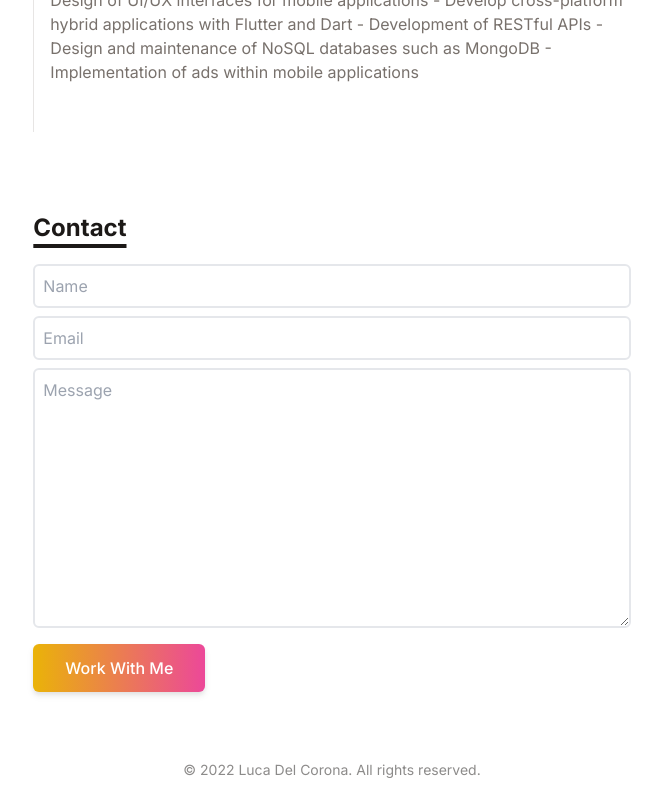
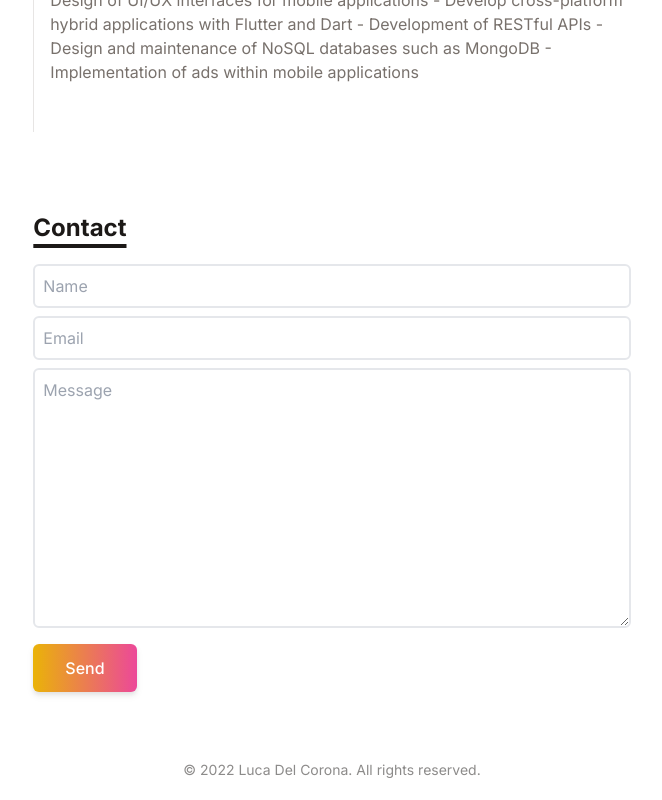
Before and after one commit to VoidElle/portfolio, a React (Vite) app: page / in a window 1280 px wide. Shown: the part 1608-2408 px from the top of the page, without its empty margins (308-970 px from the left). Built offline with nearby package versions, Linux system fonts and the light colour scheme.

Commit message:
Bug fixes

```diff
--- a/src/components/Contact.jsx
+++ b/src/components/Contact.jsx
@@ -30,10 +30,10 @@ const Contact = () => {
                         className="p-2 mb-4 bg-transparent border-2 rounded-md focus:outline-none"
                     />
                     <button
-                        type="button"
+                        type="submit"
                         className="text-center inline-block px-8 py-3 w-max text-base font-medium
                         rounded-md text-white bg-gradient-to-r from-yellow-500 to-pink-500 drop-shadow-md hover:stroke-white">
-                        Work With Me
+                        Send
                     </button>
                 </form>
             </div>
--- a/src/components/Portfolio.jsx
+++ b/src/components/Portfolio.jsx
@@ -11,6 +11,7 @@ const Portfolio = () => {
                 <div className="grid grid-cols-1 md:grid-cols-2 lg:grid-cols-3 gap-4">
                     {portfolio.map(project => (
                         <PortfolioItem
+                            key={project.id}
                             imgUrl={project.imgUrl}
                             title={project.title}
                             stack={project.stack}
--- a/src/components/PortfolioItem.jsx
+++ b/src/components/PortfolioItem.jsx
@@ -18,9 +18,9 @@ const PortfolioItem = ({ title, imgUrl, stack, link }) => {
                     <h3 className="text-lg md:text-xl dark:text-white mb-2 md:mb-3 font-semibold">{title}</h3>
                     <p className="flex flex-wrap gap-2 flex-row items-center justify-start text-xs md:text-sm dark:text-white">
                         {stack.map(item => (
-                            <span className="inline-block px-2 py-1 font-semibold border-2 border-stone-900 dark:border-white rounded-md">
-                            {item}
-                        </span>
+                            <span key={item} className="inline-block px-2 py-1 font-semibold border-2 border-stone-900 dark:border-white rounded-md">
+                                {item}
+                            </span>
                         ))}
                     </p>
                 </div>
--- a/src/components/Timeline.jsx
+++ b/src/components/Timeline.jsx
@@ -11,6 +11,7 @@ const Timeline = () => {
                 <Title>Timeline</Title>
                 {timeline.map(item => (
                     <TimelineItem
+                        key={item.id}
                         year={item.year}
                         title={item.title}
                         duration={item.duration}
--- a/src/components/TimelineItem.jsx
+++ b/src/components/TimelineItem.jsx
@@ -5,7 +5,7 @@ const TimelineItem = ({ year, title, duration, details }) => {
         <ol className="flex flex-col md:flex-row relative border-l border-stone border-stone-200 dark:border-stone-700">
             <li className="mb-10 ml-4">
                 <div className="absolute w-3 h-3 bg-stone-200 rounded-full mt-1.5 -left-1.5 border border-white dark:border-stone-900 dark:bg-stone-700" />
-                <p className="flex flex-wrap gap-4 flex-row items-center justify-start text-xs md:text-sm">
+                <div className="flex flex-wrap gap-4 flex-row items-center justify-start text-xs md:text-sm">
                     <span className="inline-block px-2 py-1 font-semibold text-white dark:text-stone-900 bg-stone-900 dark:bg-white rounded-md">
                         {year}
                     </span>
@@ -15,7 +15,7 @@ const TimelineItem = ({ year, title, duration, details }) => {
                     <div className="my-1 text-sm font-normal leading-none text-stone-400 dark:text-stone-500">
                         {duration}
                     </div>
-                </p>
+                </div>
                 <p className="my-2 text-base font-normal text-stone-500 dark:text-stone-400">
                     {details}
                 </p>
--- a/src/data/portfolio.js
+++ b/src/data/portfolio.js
@@ -1,17 +1,20 @@
 export default [
     {
+        id: 0,
         title: "Test",
         imgUrl: "https://via.placeholder.com/150",
         stack: ["HTML", "CSS", "Javascript"],
         link: "https://fkcodes.com"
     },
     {
+        id: 1,
         title: "Test",
         imgUrl: "https://via.placeholder.com/150",
         stack: ["HTML", "CSS", "Javascript"],
         link: "https://fkcodes.com"
     },
     {
+        id: 2,
         title: "Test",
         imgUrl: "https://via.placeholder.com/150",
         stack: ["HTML", "CSS", "Javascript"],
--- a/src/data/timeline.js
+++ b/src/data/timeline.js
@@ -1,5 +1,6 @@
 export default [
     {
+        id: 0,
         year: 'Today',
         title: 'Full Stack developer',
         duration: '6 years',
@@ -12,6 +13,7 @@ export default [
             '- Implementation of ads within mobile applications'
     },
     {
+        id: 1,
         year: 'Today',
         title: 'Full Stack developer',
         duration: '6 years',
@@ -24,6 +26,7 @@ export default [
             '- Implementation of ads within mobile applications'
     },
     {
+        id: 2,
         year: 'Today',
         title: 'Full Stack developer',
         duration: '6 years',
@@ -36,6 +39,7 @@ export default [
             '- Implementation of ads within mobile applications'
     },
     {
+        id: 3,
         year: 'Today',
         title: 'Full Stack developer',
         duration: '6 years',
```
